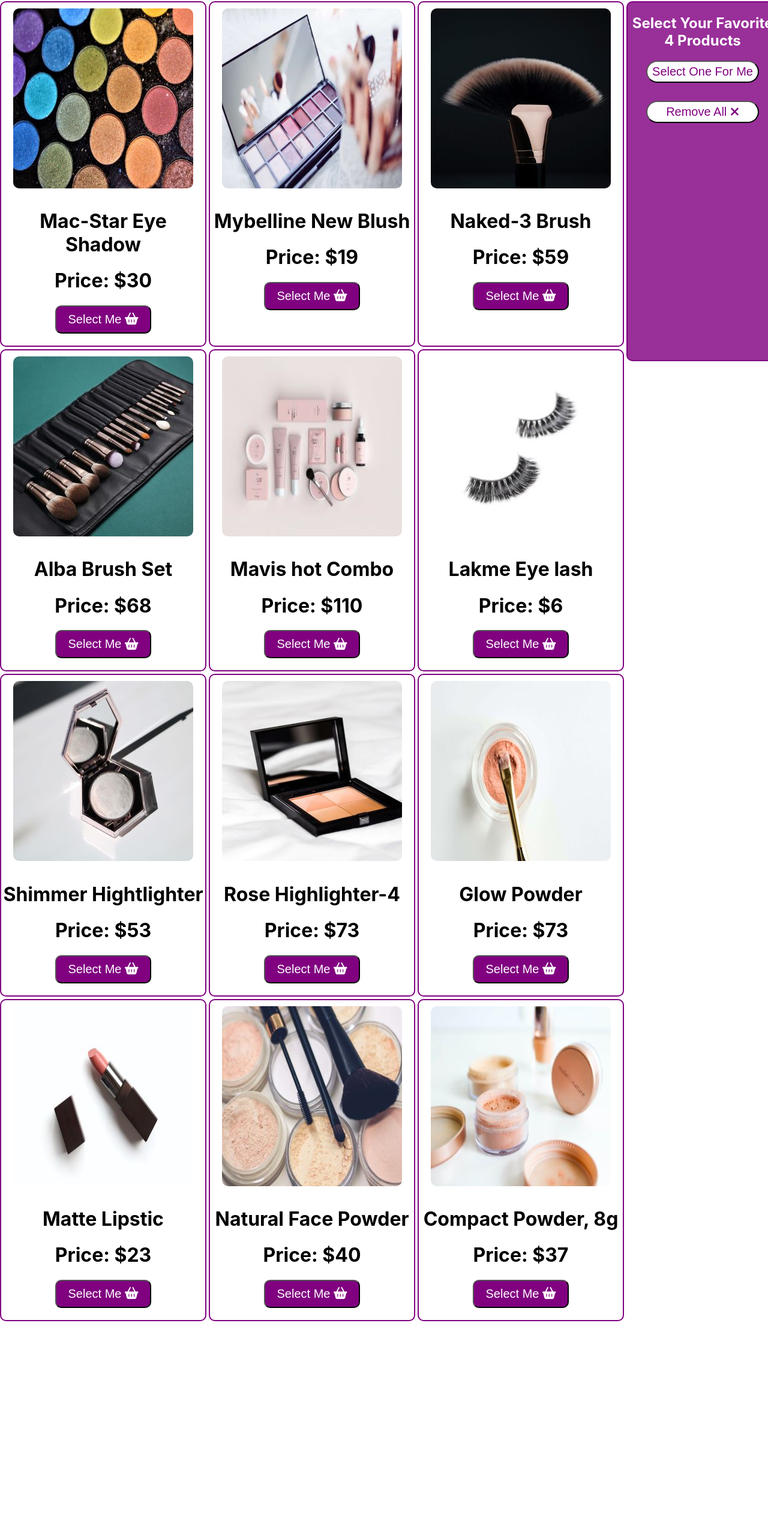
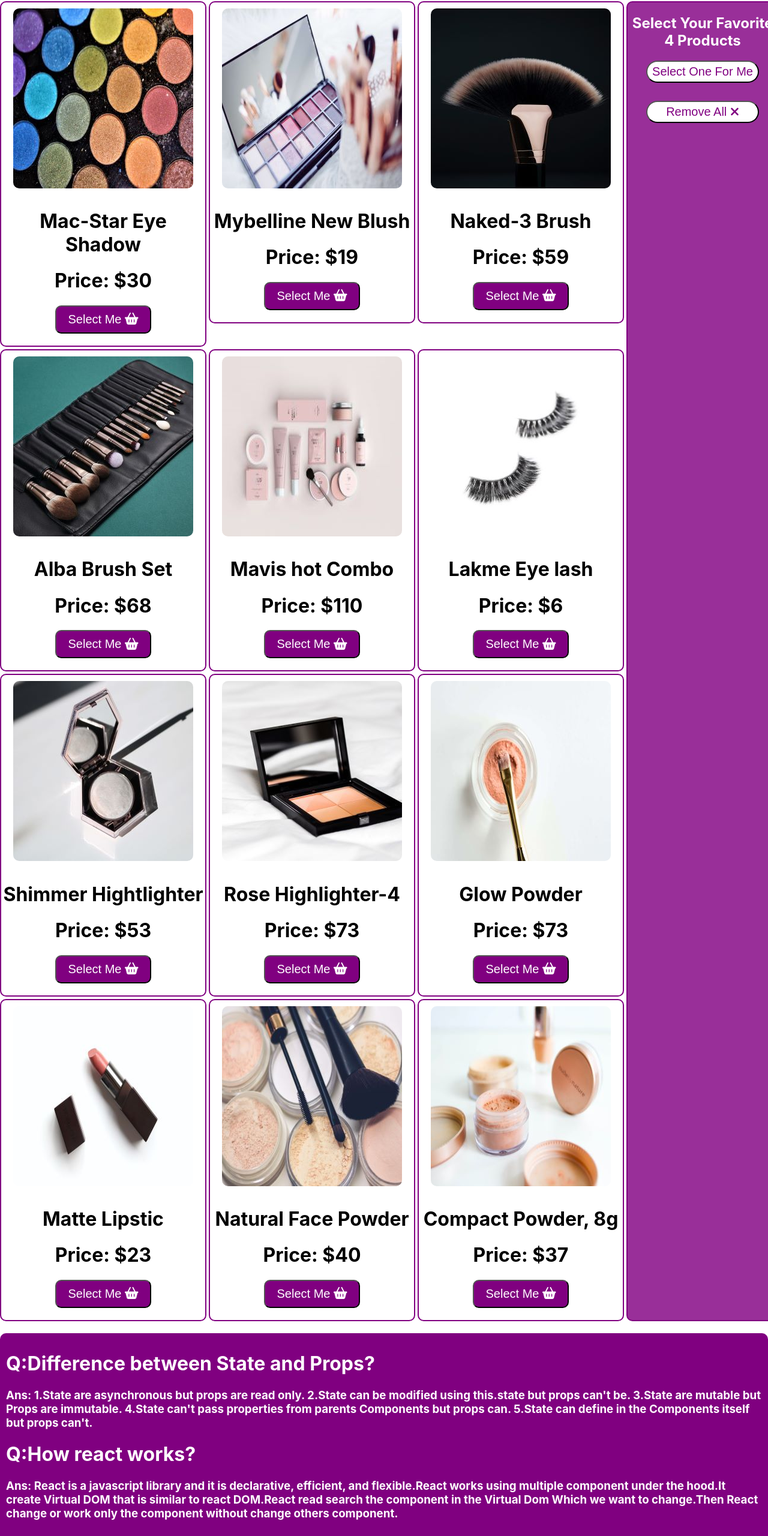
Before and after one commit to SumiAkter2/lucky-one-select, a React (Create React App) app: page / in a window 1280 px wide. Shown: the part 122-2682 px from the top of the page at 60% size. Before the commit the page ends 2324 px from the top, so only its background shows below. Built offline with nearby package versions, Linux system fonts and the light colour scheme.

Commit message:
added done

```diff
--- a/src/App.js
+++ b/src/App.js
@@ -9,11 +9,11 @@
   return (
 
 
+
+
       <div className='App'>
+        {/* <Answer></Answer> */}
 
-      <div>
-        {/* <Answer></Answer> */}
-        </div>
      <Header></Header>
      <Shop></Shop>
 
--- a/src/Components/Answer/Answer.css
+++ b/src/Components/Answer/Answer.css
@@ -1,4 +1,8 @@
 .answer-container{
     background-color: purple;
     color: #FFFF;
+    text-align: start;
+    border-radius: 10px;
+    padding: 10px;
+    margin-top: 20px;
 }
--- a/src/Components/Answer/Answer.js
+++ b/src/Components/Answer/Answer.js
@@ -17,7 +17,7 @@
         <h1>Q:How useState works????
         </h1>
         <h3>Ans:
-            useState is a hook function.</h3>
+            useState is a hook (function) that is used to state variables in functional Components.It enables to add state to function components.when we call React.useState inside a function components ,it generates a single piece of state associated with that component.</h3>
         </div>
     );
 };
--- a/src/Components/Header/Shop/Shop.css
+++ b/src/Components/Header/Shop/Shop.css
@@ -3,25 +3,21 @@
     grid-template-columns: 4fr 1fr;
     gap: 4px;
 
-  /* position: relative; */
 }
 .shop{
     display: grid;
     grid-template-columns: repeat(3,1fr);
     gap: 4px;
- /* position: relative; */
-    height: 600px;
+
+
 }
 
 .store-container{
     background-color: rgb(153, 47, 153);
     width: 250px;
-    /* height: 300px; */
     border-radius: 10px;
     color: #FFFFFF;
-     /* position: fixed; */
      right: 10px;
-
     border: 2px solid purple;
 
 }
--- a/src/Components/Header/Shop/Shop.js
+++ b/src/Components/Header/Shop/Shop.js
@@ -4,6 +4,7 @@
 import Product from '../../Product/Product';
 import Store from '../../Store/Store';
 import './Shop.css'
+import Answer from '../../Answer/Answer';
 
 
 const Shop = () => {
@@ -20,16 +21,8 @@
 // add list item////////////////////////
 
     const addToStore=(product)=>{
-
-    // if (product.id===products.id){
         const newStore = [...stores,product];
         setStores(newStore.slice(0,4));
-        // document.getElementsByClassName('error').style.display='none';
-    // }
-    // else{
-    //     console.log('sorry');
-    //     document.getElementsByClassName('error').style.display='block';
-    // }
 }
     //remove///////////////////
 
@@ -38,29 +31,28 @@
     }
 
 
- const handleRandom =(product)=>{
-     const num=Math.round(Math.random()*(product.length-0));
-    //  console.log(stores);
-    const newNum=[num]
-    console.log(newNum);
+ const getRandomItem =(product)=>{
+     const num=Math.floor(Math.random()*product.length-0);
+
+    const newNum=[num];
+
     setStores(newNum);
  }
 
+    return (
+       <div>
 
-    return (
-
-            <div className='shop-container'>
+           <div className='shop-container'>
             <div className='shop'>
-
-
             {
               products.map(product=><Product
                 key={product._id}
                 addToStore={addToStore}
-
                 product={product}></Product>)
             }
+
               </div>
+
          <div className='store-container'>
         <h2 className='store-text'>Select Your Favorite 4 Products</h2>
         <div>
@@ -75,7 +67,7 @@
                <h1>Sorry !! Please select 4 items.</h1>
            </div>
         </div>
-       <button onClick={handleRandom} className='Store-btn'>Select One For Me </button>
+       <button onClick={getRandomItem} className='Store-btn'>Select One For Me </button>
 
        <br /><br />
        <button onClick={removeToStore} className='Store-btn'>Remove All <FontAwesomeIcon icon={faRemove}></FontAwesomeIcon> </button>
@@ -83,6 +75,8 @@
 
 
         </div>
+        <Answer></Answer>
+       </div>
 
     );
 
--- a/src/Components/Product/Product.js
+++ b/src/Components/Product/Product.js
@@ -6,15 +6,17 @@
 const Product = ( { product ,addToStore}) => {
     const {picture,balance,name,_id}=product;
 
-
-
     return (
+      <div>
             <div className='product'>
               <img src={picture} alt="" />
               <h1>{name}</h1>
               <h1>Price: {balance}</h1>
               <button onClick={()=>addToStore(product)} className='button-container'>Select Me <FontAwesomeIcon icon={faBasketShopping}></FontAwesomeIcon> </button>
+          </div>
+        <div>
 
+        </div>
         </div>
     );
 };
--- a/src/Components/Store/Store.js
+++ b/src/Components/Store/Store.js
@@ -1,6 +1,6 @@
 import { faTrash } from '@fortawesome/free-solid-svg-icons';
 import { FontAwesomeIcon } from '@fortawesome/react-fontawesome';
-// import React, { useState } from 'react';
+
 import './Store.css'
 const Store = (props) => {
 
```
Also changed, not shown: src/Components/Header/Header.js (+7 -3 lines). Lines whose indentation alone changed are shown as unchanged.
